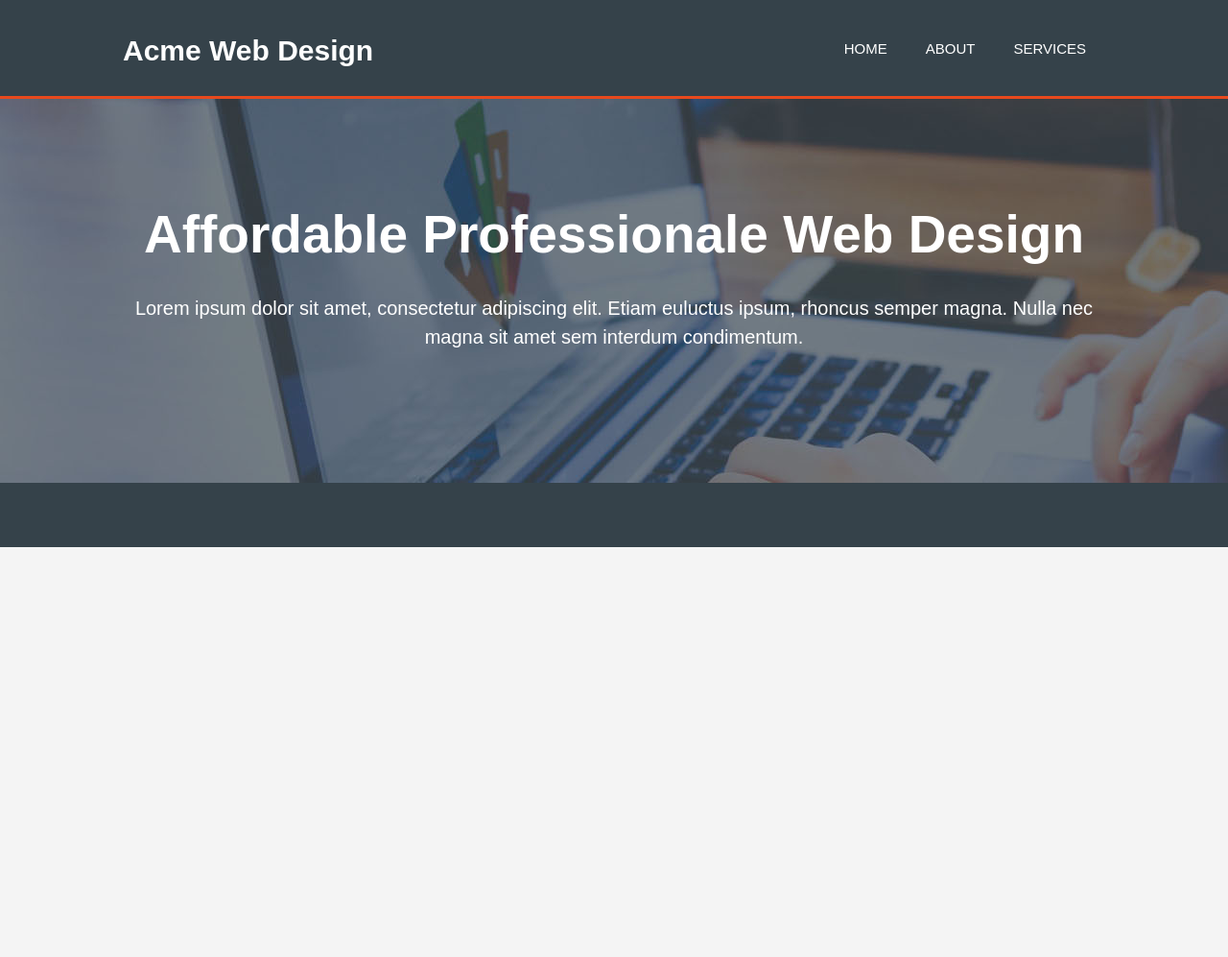
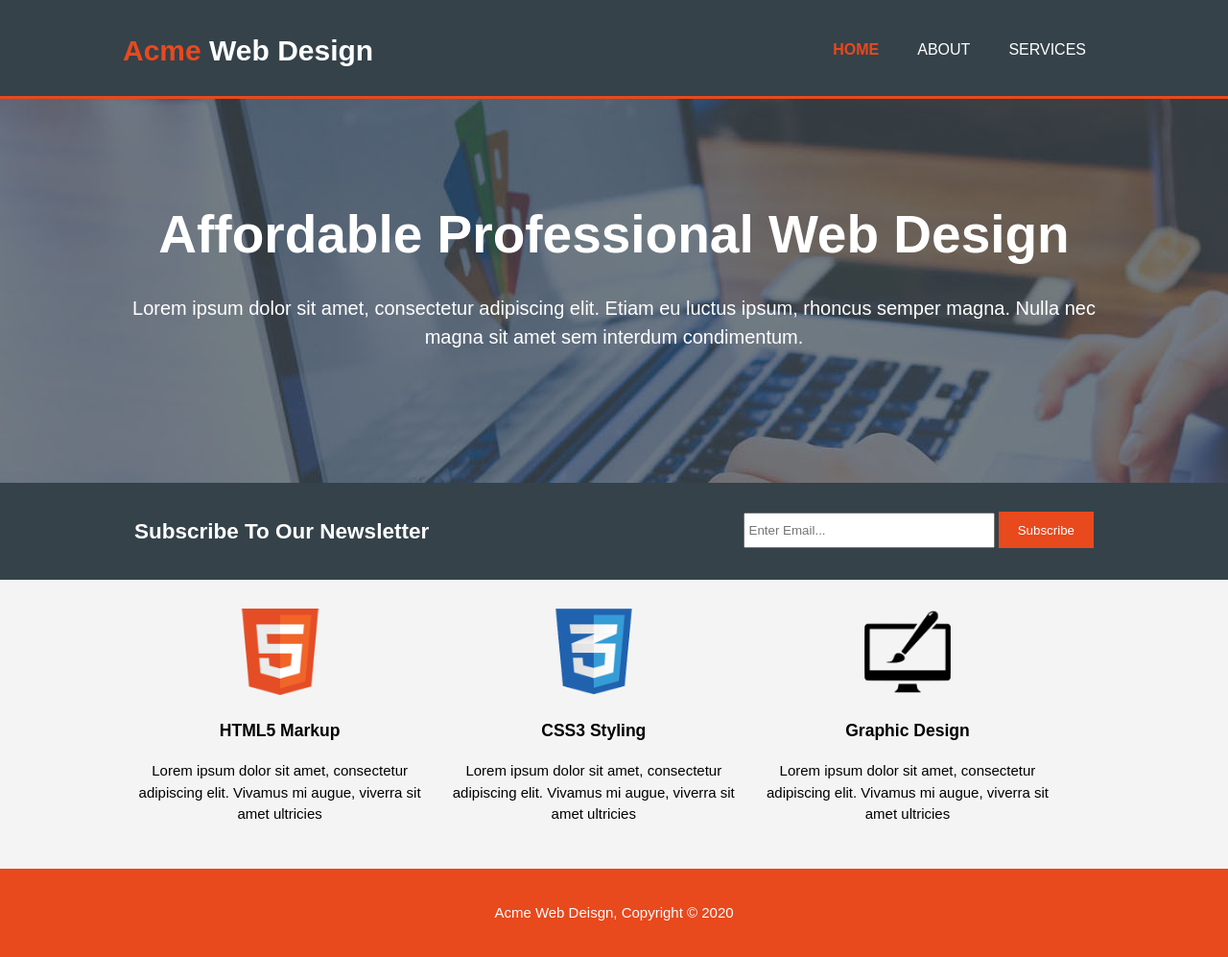
Before and after one commit to CooingJugo77/Acme, a plain HTML site: page index.html in a window 1280 px wide. Shown: the whole page at 96% size. Before the commit the page ends 800 px from the top, so only its background shows below. Drawn offline with Linux system fonts and the light colour scheme.

Commit message:
Added final files

```diff
--- a/css/style.css
+++ b/css/style.css
@@ -1,177 +1,185 @@
-body {
-  font: 15px/1.5 Arial, Helvetica, sans-serif;
-  padding: 0;
-  margin: 0;
-  background-color: #f4f4f4;
+body{
+  font: 15px/1.5 Arial, Helvetica,sans-serif;
+  padding:0;
+  margin:0;
+  background-color:#f4f4f4;
 }
 
 /* Global */
-.container {
-  width: 80%;
-  margin: auto;
-  overflow: hidden;
+.container{
+  width:80%;
+  margin:auto;
+  overflow:hidden;
 }
 
-ul {
-  margin: 0;
-  padding: 0;
+ul{
+  margin:0;
+  padding:0;
 }
 
-.button_1 {
-  height: 36px;
-  background: #e8491d;
-  border: 0;
+.button_1{
+  height:38px;
+  background:#e8491d;
+  border:0;
   padding-left: 20px;
-  padding-right: 20px;
-  color: #ffffff;
+  padding-right:20px;
+  color:#ffffff;
 }
 
-.dark {
-  padding: 15px;
-  background: #35424a;
-  color: #ffffff;
-  margin-top: 10px;
-  margin-bottom: 10px;
+/* Header **/
+header{
+  background:#35424a;
+  color:#ffffff;
+  padding-top:30px;
+  min-height:70px;
+  border-bottom:#e8491d 3px solid;
 }
 
-/* Header */
-header {
-  background: #35424a;
-  color: #ffffff;
-  padding-top: 30px;
-  min-height: 70px;
-  border-bottom: #e8491d 3px solid;
+header a{
+
+color: #ffffff;
+text-decoration: none;
+text-transform: uppercase;
+font-size: 16px;
 }
 
-header a {
-  color: #ffffff;
-  text-decoration: none;
-  text-transform: uppercase;
-  font-size: 15px;
+header ul{
+margin: 0;
+padding: 0;
 }
 
-header li {
+header li{
   float: left;
   display: inline;
   padding: 0 20px 0 20px;
 }
 
-header #branding {
+header #branding{
   float: left;
 }
 
-header #branding h1 {
-  margin: 0;
+header #branding h1{
+  margin:0;
 }
 
-header nav {
+header nav{
   float: right;
   margin-top: 10px;
 }
 
-header .highlight, header .current a {
+header .highlight, header .current a{
   color: #e8491d;
   font-weight: bold;
 }
 
-header a:hover {
+header a:hover{
   color: #cccccc;
   font-weight: bold;
 }
 
-/* Showcase */
-#showcase {
-  min-height: 400px;
-  background: url('../img/showcase.jpg') no-repeat 0 -400px;
-  text-align: center;
-  color: #ffffff;
+
+#showcase{
+  min-height:400px;
+  background:url('../img/showcase.jpg') no-repeat 0 -400px;
+  text-align:center;
+  color:#ffffff;
 }
 
-#showcase h1 {
-  margin-top: 100px;
-  font-size: 55px;
-  margin-bottom: 10px;
+#showcase h1{
+  margin-top:100px;
+  font-size:55px;
+  margin-bottom:10px;
 }
 
-#showcase p {
-  font-size: 20px;
+#showcase p{
+  font-size:20px;
 }
 
 /* Newsletter */
-#newsletter {
-  padding: 15px;
-  color: #ffffff;
-  background: #35424a;
+#newsletter{
+  padding:15px;
+  color:#ffffff;
+  background:#35424a
 }
 
-#newsletter h1 {
-  float: left;
+#newsletter h1{
+  float:left;
 }
 
 #newsletter form {
-  float: right;
-  margin-top: 15px;
+  float:right;
+  margin-top:15px;
 }
 
-#newsletter input[type="email"] {
-  padding: 4px;
-  height: 25px;
-  width: 250px;
+#newsletter input[type="email"]{
+  padding:4px;
+  height:25px;
+  width:250px;
 }
 
 /* Boxes */
-#boxes {
-  margin-top: 20px;
+#boxes{
+  margin-top:20px;
 }
 
-#boxes .box {
-  float: left;
+#boxes .box{
+  float:left;
   text-align: center;
-  width: 30%;
-  padding: 10px;
+  width:30%;
+  padding:10px;
 }
 
-#boxes .box img {
-  width: 90px;
+#boxes .box img{
+  width:90px;
+}
+
+
+footer{
+  padding:20px;
+  margin-top:20px;
+  color:#ffffff;
+  background-color:#e8491d;
+  text-align: center;
+}
+
+/* About */
+.dark{
+  padding:15px;
+  background:#35424a;
+  color:#ffffff;
+  margin-top:10px;
+  margin-bottom:10px;
 }
 
 /* Sidebar */
-aside#sidebar {
-  float: right;
-  width: 30%;
-  margin-top: 10px;
+aside#sidebar{
+  float:right;
+  width:30%;
+  margin-top:10px;
 }
 
-aside#sidebar .quote input, aside#sidebar .quote textarea {
-  width: 90%;
-  padding: 5px;
+aside#sidebar .quote input, aside#sidebar .quote textarea{
+  width:90%;
+  padding:5px;
 }
 
 /* Main-col */
-article#main-col {
-  float: left;
-  width: 65%;
+article#main-col{
+  float:left;
+  width:65%;
 }
 
 /* Services */
-ul#services li {
+ul#services li{
   list-style: none;
-  padding: 20px;
+  padding:20px;
   border: #cccccc solid 1px;
-  margin-bottom: 5px;
-  background: #e6e6e6;
-}
-
-footer {
-  padding: 20px;
-  margin-top: 20px;
-  color: #ffffff;
-  background-color: #e8491d;
-  text-align: center;
+  margin-bottom:5px;
+  background:#e6e6e6;
 }
 
 /* Media Queries */
-@media(max-width: 768px) {
+@media(max-width: 768px){
   header #branding,
   header nav,
   header nav li,
@@ -179,27 +187,27 @@ footer {
   #newsletter form,
   #boxes .box,
   article#main-col,
-  aside#sidebar {
-    float: none;
-    text-align: center;
-    width: 100%;
+  aside#sidebar{
+    float:none;
+    text-align:center;
+    width:100%;
   }
 
-  header {
-    padding-bottom: 20px;
+  header{
+    padding-bottom:20px;
   }
 
-  #showcase h1 {
-    margin-top: 40px;
+  #showcase h1{
+    margin-top:40px;
   }
 
-  #newsletter button, .quote button {
-    display: block;
-    width: 100%;
+  #newsletter button, .quote button{
+    display:block;
+    width:100%;
   }
 
-  #newsletter form input[type="email"], .quote input, .quote textarea {
-    width: 100%;
-    margin-bottom: 5px;
+  #newsletter form input[type="email"], .quote input, .quote textarea{
+    width:100%;
+    margin-bottom:5px;
   }
 }
--- a/index.html
+++ b/index.html
@@ -1,25 +1,25 @@
 <!DOCTYPE html>
 <html>
   <head>
-    <meta charset="UTF-8">
+    <meta charset="utf-8">
     <meta name="viewport" content="width=device-width">
     <meta name="description" content="Affordable and professional web design">
-    <meta name="keywords" content="web design, affordable web design, professional web design">
-    <meta name="author" content="Hugo Lindberg">
-    <title>Acme Web Design | Welcome</title>
+	  <meta name="keywords" content="web design, affordable web design, professional web design">
+  	<meta name="author" content="Brad Traversy">
+    <title>Acme Web Deisgn | Welcome</title>
     <link rel="stylesheet" href="./css/style.css">
   </head>
   <body>
     <header>
       <div class="container">
         <div id="branding">
-          <h1>Acme Web Design</h1>
+          <h1><span class="highlight">Acme</span> Web Design</h1>
         </div>
         <nav>
           <ul>
-              <li><a href="index.html">Home</a></li>
-              <li><a href="about.html">About</a></li>
-              <li><a href="services.html">Services</a></li>
+            <li class="current"><a href="index.html">Home</a></li>
+            <li><a href="about.html">About</a></li>
+            <li><a href="services.html">Services</a></li>
           </ul>
         </nav>
       </div>
@@ -27,15 +27,43 @@
 
     <section id="showcase">
       <div class="container">
-        <h1>Affordable Professionale Web Design</h1>
-        <p>Lorem ipsum dolor sit amet, consectetur adipiscing elit. Etiam euluctus ipsum, rhoncus semper magna. Nulla nec magna sit amet sem interdum condimentum.</p>
+        <h1>Affordable Professional Web Design</h1>
+        <p>Lorem ipsum dolor sit amet, consectetur adipiscing elit. Etiam eu luctus ipsum, rhoncus semper magna. Nulla nec magna sit amet sem interdum condimentum.</p>
       </div>
     </section>
 
     <section id="newsletter">
       <div class="container">
-        <h1></h1>
+        <h1>Subscribe To Our Newsletter</h1>
+        <form>
+          <input type="email" placeholder="Enter Email...">
+          <button type="submit" class="button_1">Subscribe</button>
+        </form>
       </div>
     </section>
+
+    <section id="boxes">
+      <div class="container">
+        <div class="box">
+          <img src="./img/logo_html.png">
+          <h3>HTML5 Markup</h3>
+          <p>Lorem ipsum dolor sit amet, consectetur adipiscing elit. Vivamus mi augue, viverra sit amet ultricies</p>
+        </div>
+        <div class="box">
+          <img src="./img/logo_css.png">
+          <h3>CSS3 Styling</h3>
+          <p>Lorem ipsum dolor sit amet, consectetur adipiscing elit. Vivamus mi augue, viverra sit amet ultricies</p>
+        </div>
+        <div class="box">
+          <img src="./img/logo_brush.png">
+          <h3>Graphic Design</h3>
+          <p>Lorem ipsum dolor sit amet, consectetur adipiscing elit. Vivamus mi augue, viverra sit amet ultricies</p>
+        </div>
+      </div>
+    </section>
+
+    <footer>
+      <p>Acme Web Deisgn, Copyright &copy; 2020</p>
+    </footer>
   </body>
 </html>
```
Also changed, not shown: about.html (+10 -10 lines), services.html (+14 -14 lines), img/css3-icon.png (added), img/html5-icon.png (added), img/wf-01.png (added), img/wf-02.png (added), img/wf-03.png (added), 2 other files.
